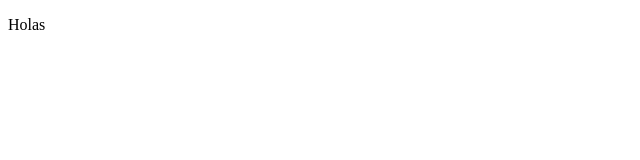
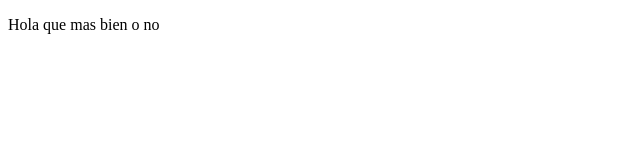
Before and after one commit to bened18/proyectoDemoCursoPrework, a plain HTML site: page index.html in a window 1280 px wide. Shown: the whole page, without its empty margins (0-640 px from the left). Drawn offline with Linux system fonts and the light colour scheme.

Commit message:
cambios agregamos

```diff
--- a/index.html
+++ b/index.html
@@ -7,6 +7,6 @@
     <title>Hola Mundo</title>
 </head>
 <body>
-    <p>Holas</p>
+    <p>Hola que mas bien o no</p>
 </body>
 </html>
```
